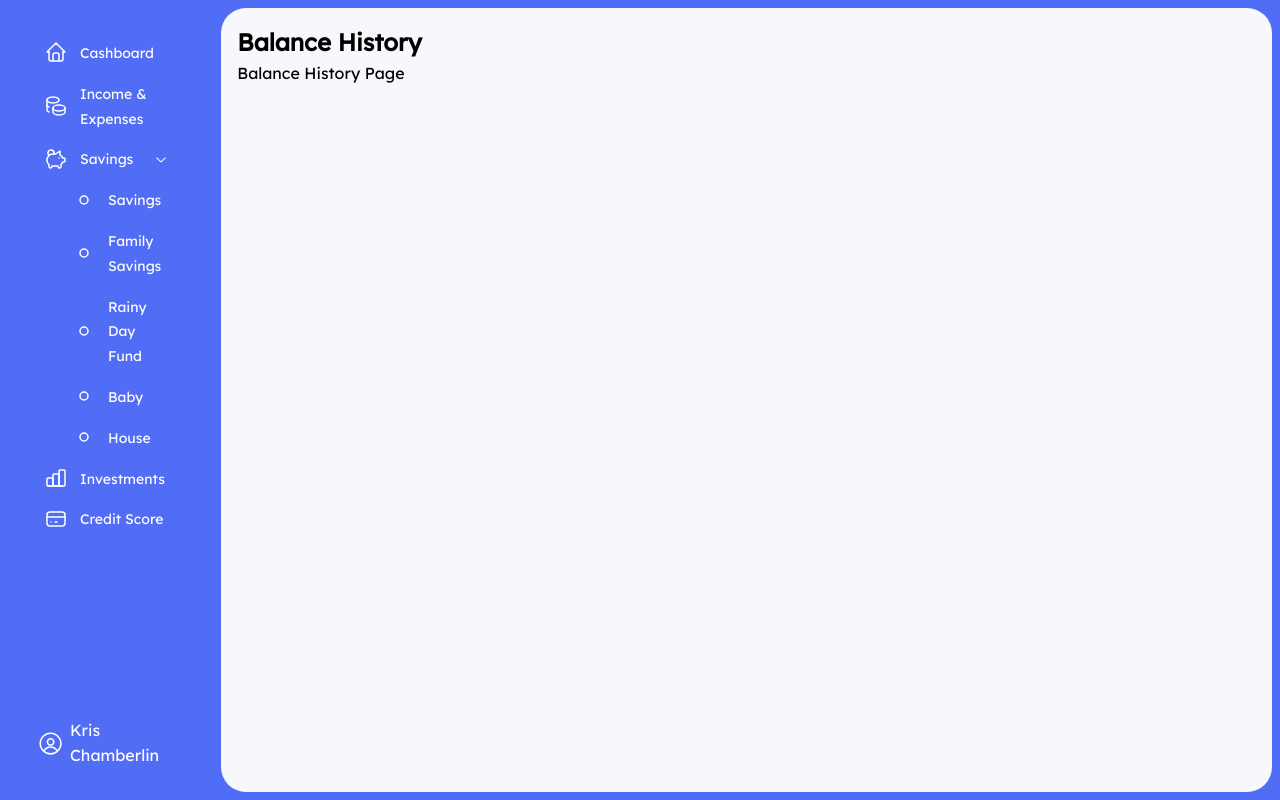
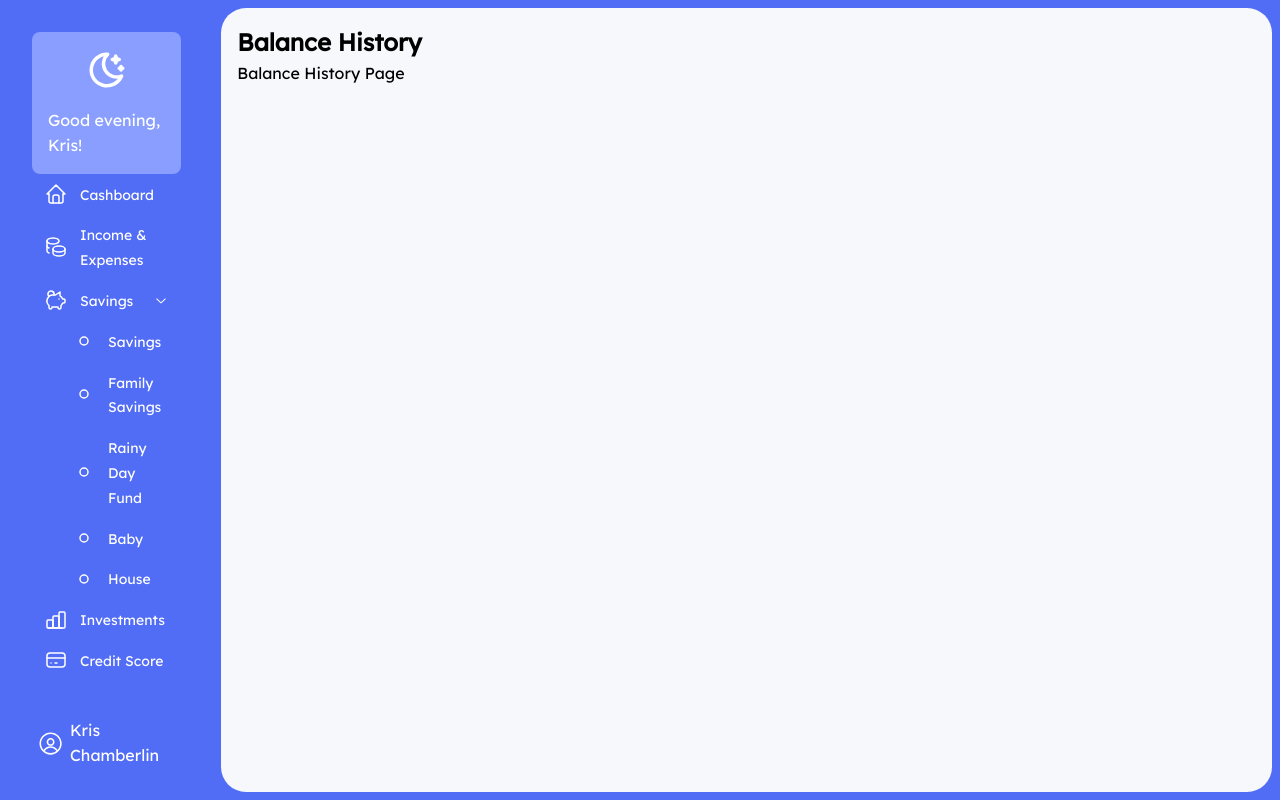
Before and after one commit to kechamberlin/cashboard, a Next.js app: page /balance-history in a window 1280 px wide. Built offline with nearby package versions, Linux system fonts and the light colour scheme.

Commit message:
Added preliminary morning/afternoon/evening card to NavDrawer.

```diff
--- a/src/app/components/NavDrawer/NavDrawer.module.css
+++ b/src/app/components/NavDrawer/NavDrawer.module.css
@@ -1,5 +1,6 @@
 .navlink {
   border-radius: 8px;
+  color: white;
 
   /* &[data-active] {
     font-weight: 900;
--- a/src/app/components/NavDrawer/NavDrawer.tsx
+++ b/src/app/components/NavDrawer/NavDrawer.tsx
@@ -1,7 +1,18 @@
 'use client';
 
-import { Avatar, Group, NavLink, Stack, Text } from '@mantine/core';
-import { IconChartBarPopular, IconCoins, IconCreditCard, IconHome, IconPigMoney, IconPoint } from '@tabler/icons-react';
+import { Avatar, Box, Card, Group, NavLink, Stack, Text, ThemeIcon } from '@mantine/core';
+import {
+  IconChartBarPopular,
+  IconCoins,
+  IconCreditCard,
+  IconHome,
+  IconMoonStars,
+  IconPigMoney,
+  IconPoint,
+  IconSun,
+  IconSunHigh,
+  IconSunset2,
+} from '@tabler/icons-react';
 import Link from 'next/link';
 import styles from './NavDrawer.module.css';
 import { usePathname } from 'next/navigation';
@@ -12,8 +23,27 @@ const NavDrawer = () => {
   return (
     <>
       {/* TODO: map over from a CMS when set up */}
-      <Stack align='stretch' justify='space-between' h={'100%'}>
+      {/* TODO: fix height issues */}
+      <Stack align='stretch' justify='space-between' h={'100%'} mah={850}>
         <Stack gap={0}>
+          {/* ~~~~~~~~~~~ */}
+          <Card bg={'#899eff'} c={'white'} radius={'md'}>
+            <Stack align='center'>
+              {/* <ThemeIcon radius='md' color='transparent' size={'xl'}>
+                <IconSunHigh style={{ width: '100%', height: '100%' }} />
+                <IconSun style={{ width: '100%', height: '100%' }} />
+                <IconSunset2 style={{ width: '100%', height: '100%' }} />
+              </ThemeIcon>
+              <Text>Good afternoon, Kris!</Text> */}
+              <ThemeIcon radius='md' color='transparent' size={'xl'}>
+                <IconMoonStars style={{ width: '100%', height: '100%' }} />
+              </ThemeIcon>
+              <Text>Good evening, Kris!</Text>
+            </Stack>
+          </Card>
+
+          {/* ~~~~~~~~~~~ */}
+
           <NavLink
             className={styles.navlink}
             component={Link}
@@ -118,7 +148,7 @@ const NavDrawer = () => {
         {/* TODO: fix wrapping issues */}
         <Group gap={0} wrap='nowrap'>
           <Avatar color='white' radius='md' variant='transparent' />
-          <Text>Kris Chamberlin</Text>
+          <Text c={'white'}>Kris Chamberlin</Text>
         </Group>
       </Stack>
     </>
--- a/src/app/globals.css
+++ b/src/app/globals.css
@@ -64,7 +64,7 @@ body {
   /* color: rgb(var(--foreground-rgb));
   background: linear-gradient(to bottom, transparent, rgb(var(--background-end-rgb))) rgb(var(--background-start-rgb)); */
   /* background: rgb(2, 0, 36); */
-  color: white;
+  /* color: white; */
   background: rgb(2, 0, 36);
   /* background: linear-gradient(166deg, rgba(2, 0, 36, 1) 0%, rgba(81, 108, 245, 1) 32%, rgba(0, 212, 255, 1) 89%); */
   background: #516cf5;
```
